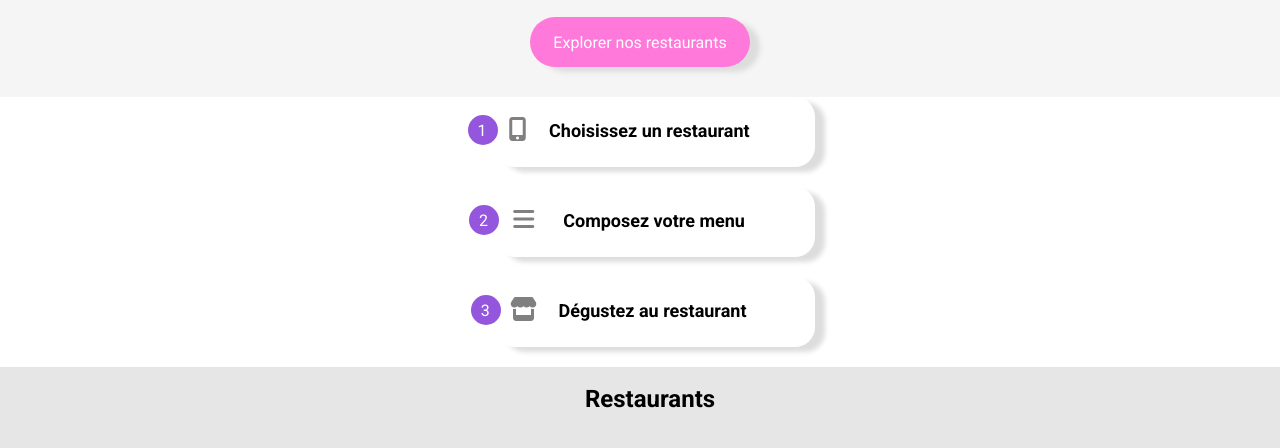
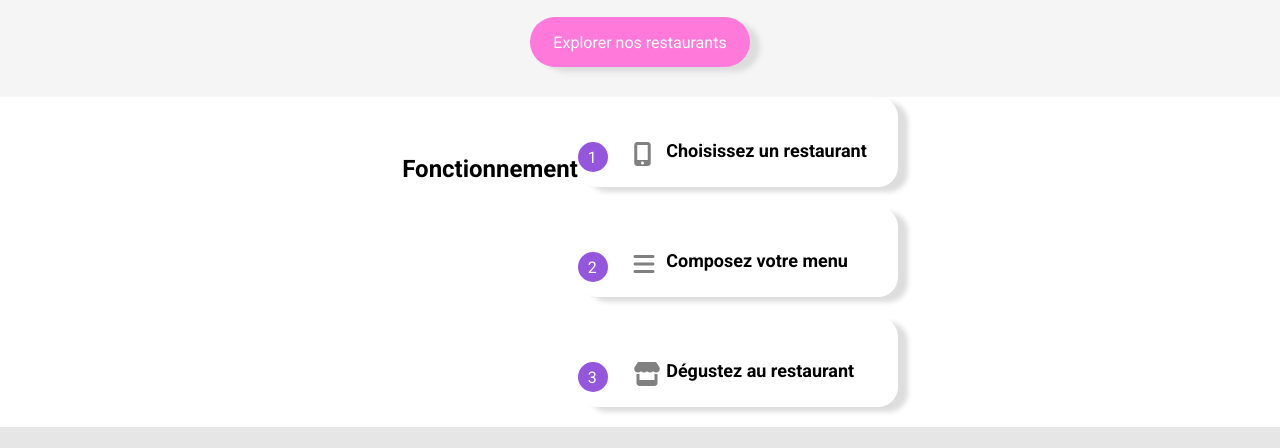
Before and after one commit to BlackBones94/PelletDamien_3_09032022, a website: page index.html in a window 1280 px wide. Shown: the part 278-726 px from the top of the page. Drawn offline with Linux system fonts and the light colour scheme; grey boxes are pictures that could not be loaded; a web font is replaced by a local one.

Commit message:
h2 fonctionnement index wip

```diff
--- a/index.html
+++ b/index.html
@@ -45,6 +45,7 @@
     </header>
 
     <section>
+            <h2>Fonctionnement</h2>
         <div class="box-select">
             <div class="select">
                 <div class="nav-bar">
@@ -80,7 +81,6 @@
     <main>
         <h2>Restaurants</h2>
         <div class="main-boss">
-            <!-- <h2>Restaurants</h2> -->
             <div class="card-menilmontant">
                     <div class="hover-new">
                         <h3>Nouveau</h3>
--- a/sass/abstracts/_mixins.scss
+++ b/sass/abstracts/_mixins.scss
@@ -54,21 +54,46 @@
            }
 
         //section
+
+           section h2{
+               text-align: center;
+           }
            section{
                display: flex;
                justify-content: center;
+            //    flex-direction: column;
            }
 
            .box-select{
+               display: flex;
+               justify-content: center;
                width: 25%;
            }
+
+        //    .select{
+        //        .icone-span{
+        //            right: 9.5%;
+        //        }
+        //       i{
+        //           padding-left: 30px;
+        //       }
+        //    }
 
            .select , .compose , .taste{
                width: 100%;
                .fa-mobile-screen-button{
-                  right:16%;
+                //   right:16%;
                }
            }
+
+        //    .select {
+        //        .icone-span{
+        //            right: 38px;
+        //        }
+        //        p{
+        //         padding-left: 10px;
+        //     }
+        //    }
            // main index
 
            main h2{
@@ -206,8 +231,12 @@
         section{
             display: flex;
             justify-content: center;
+            flex-direction: column;
         }
 
+        section h2{
+            display: flex;
+        }
         .box-select{
             width: 75%;
             padding-left: 50px;
--- a/sass/abstracts/_variables.scss
+++ b/sass/abstracts/_variables.scss
@@ -6,4 +6,4 @@ $tertiary:#99E2D0;
 // breakpoint
 
 $tablet-up: 768px;
-$desktop: 1200px;
+$desktop: 1280px;
--- a/sass/layout/_section.scss
+++ b/sass/layout/_section.scss
@@ -2,43 +2,54 @@
     display: flex;
     flex-direction: column;
     justify-content: center;
-    padding-left: 30px;
+    align-items: center;
+}
+
+section h2{
+    background-color: white;
+    margin-top: 40px;
+    padding-bottom: 0px;
+    display: flex;
+    flex-direction: column;
 }
 
 .select , .compose , .taste {
     height: 70px;
     background-color: white;
-    width: 90%;
+    width: 80%;
     border-radius: 20px;
     margin-bottom: 20px;
+    padding-top: 20px;
     @include shadowbox;
         .nav-bar{
             display: flex;
-            justify-content: space-evenly;
+            justify-content: start;
             position:relative;
             top: 35%;
              }
              i{
                  width: 20px;
                  height: 20px;
-                 position: relative;
-                 right: 15%;
+                //  position: relative;
+                //  right: 15%;
                  color: grey;
                  font-size: x-large;
-                 bottom: 5px;
+                //  bottom: 5px;
+                padding-left: 8%;
              }
              p{
-                 position: relative;
-                 right: 15%;
+                 padding-left: 4%;
+                // position: relative;
                  font-size: large;
                  font-family: $font-text;
                  font-weight: 600;
+                 text-align: center;
              }
 }
 
 .icone-span{
-  position: relative;
-  right: 14%;
+//   position: relative;
+  right: 10%;
   width: 30px;
   height: 30px;
 //   border: 1px solid black;
@@ -55,17 +66,31 @@
     }
 }
 
-.compose .icone-span{
-    position: relative;
-    right: 15%;
-}
+// .compose .icone-span{
+//     position: relative;
+//     right: 10.5%;
+// }
 
-.compose i{
-    position:relative;
-    right: 17.5%;
-}
+// .compose i{
+//     position:relative;
+//     right: 17.5%;
+// }
 
-.taste i {
-    position: relative;
-    right: 17.5%;
-}
+// .select .icone-span{
+//     left: -25px;
+// }
+// .select i{
+//     padding-left: 25px;
+// }
+// .select p{
+//     padding-left: 35px;
+// }
+
+// .compose p{
+//     padding-right: 8px;
+// }
+
+// .taste i {
+//     position: relative;
+//     right: 17.5%;
+// }
```
Also changed, not shown: .css/style.css, 1 other file.
